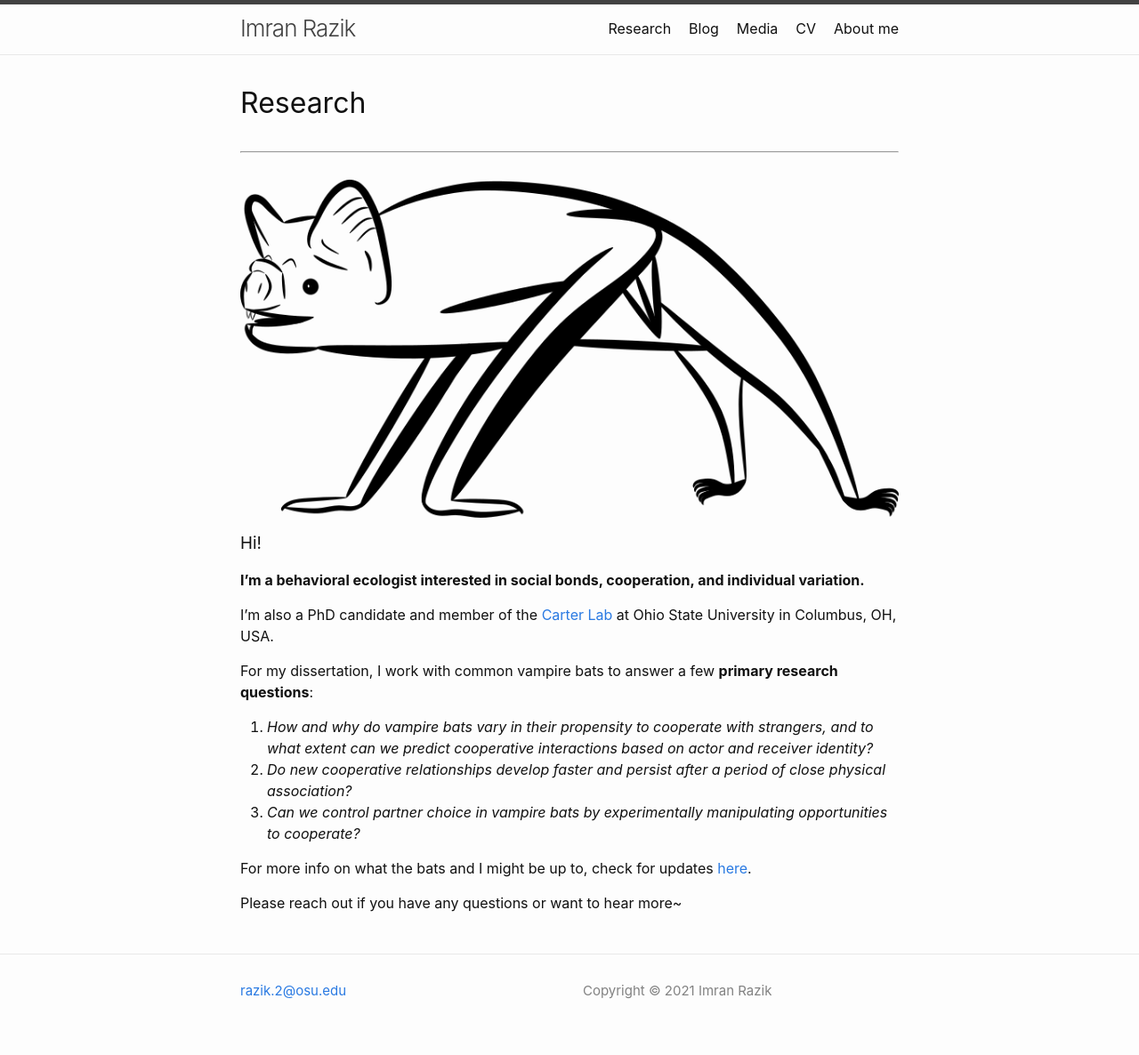
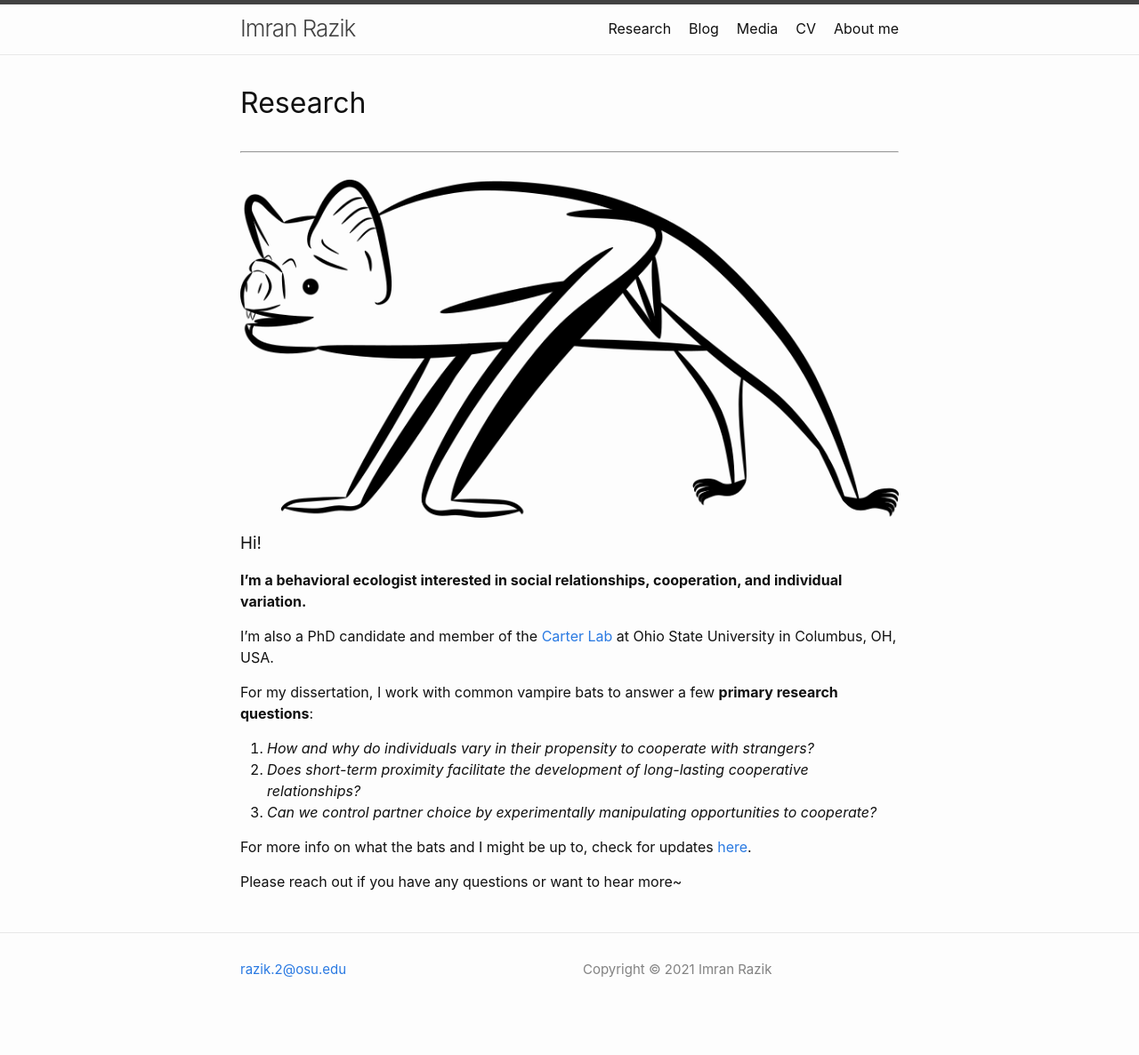
Before and after one commit to imranrazik/imranrazik.github.io, a Jekyll site: the page built from index.md, in a window 1280 px wide. Shown: the whole page at 89% size. Built offline with Jekyll 4.4.1, drawn with Linux system fonts in a browser that asks for light colours; our own code applies the rules of GitHub Pages for plain Markdown files; after the commit the page ends 1162 px from its top, so only the background shows below that.

Commit message:
Update index.md

```diff
--- a/index.md
+++ b/index.md
@@ -8,14 +8,14 @@ layout: home
 </p>
 
 ### Hi!
-<b> I'm a behavioral ecologist interested in social bonds, cooperation, and individual variation. </b> <br/>
+<b> I'm a behavioral ecologist interested in social relationships, cooperation, and individual variation. </b> <br/>
 
 I'm also a PhD candidate and member of the [Carter Lab](https://socialbat.org/) at Ohio State University in Columbus, OH, USA.
 
 For my dissertation, I work with common vampire bats to answer a few **primary research questions**: <br/>
-1. *How and why do vampire bats vary in their propensity to cooperate with strangers, and to what extent can we predict cooperative interactions based on actor and receiver identity?*
-2. *Do new cooperative relationships develop faster and persist after a period of close physical association?*
-3. *Can we control partner choice in vampire bats by experimentally manipulating opportunities to cooperate?*
+1. *How and why do individuals vary in their propensity to cooperate with strangers?*
+2. *Does short-term proximity facilitate the development of long-lasting cooperative relationships?*
+3. *Can we control partner choice by experimentally manipulating opportunities to cooperate?*
 
 For more info on what the bats and I might be up to, check for updates [here](https://imranrazik.github.io/Blog.html). <br/>
 
```
